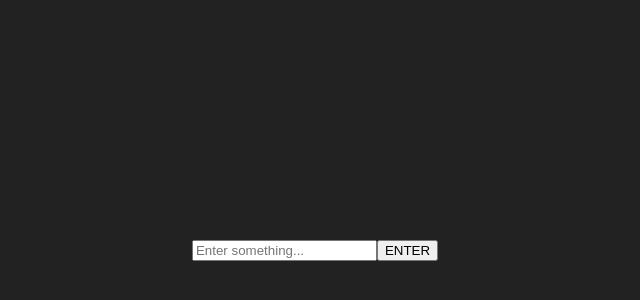
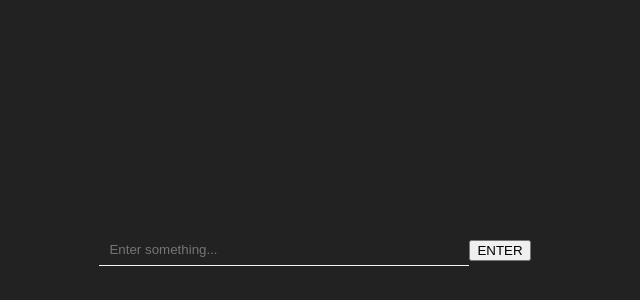
Before and after one commit to igorleb/todo-draggable, a React (Create React App) app: page / in a window 1280 px wide. Shown: the part 150-450 px from the top of the page, without its empty margins (325-965 px from the left). Built offline with nearby package versions, Linux system fonts and the light colour scheme.

Commit message:
feat: add css for input

```diff
--- a/src/App.css
+++ b/src/App.css
@@ -6,3 +6,14 @@
   width: 100%;
   background: #222222;
 }
+
+input {
+  height: 30px;
+  width: 350px;
+  border: none;
+  border-bottom: 1px solid whitesmoke;
+  background: none;
+  color: white;
+  padding: 0 10px;
+  outline: none;
+}
```
